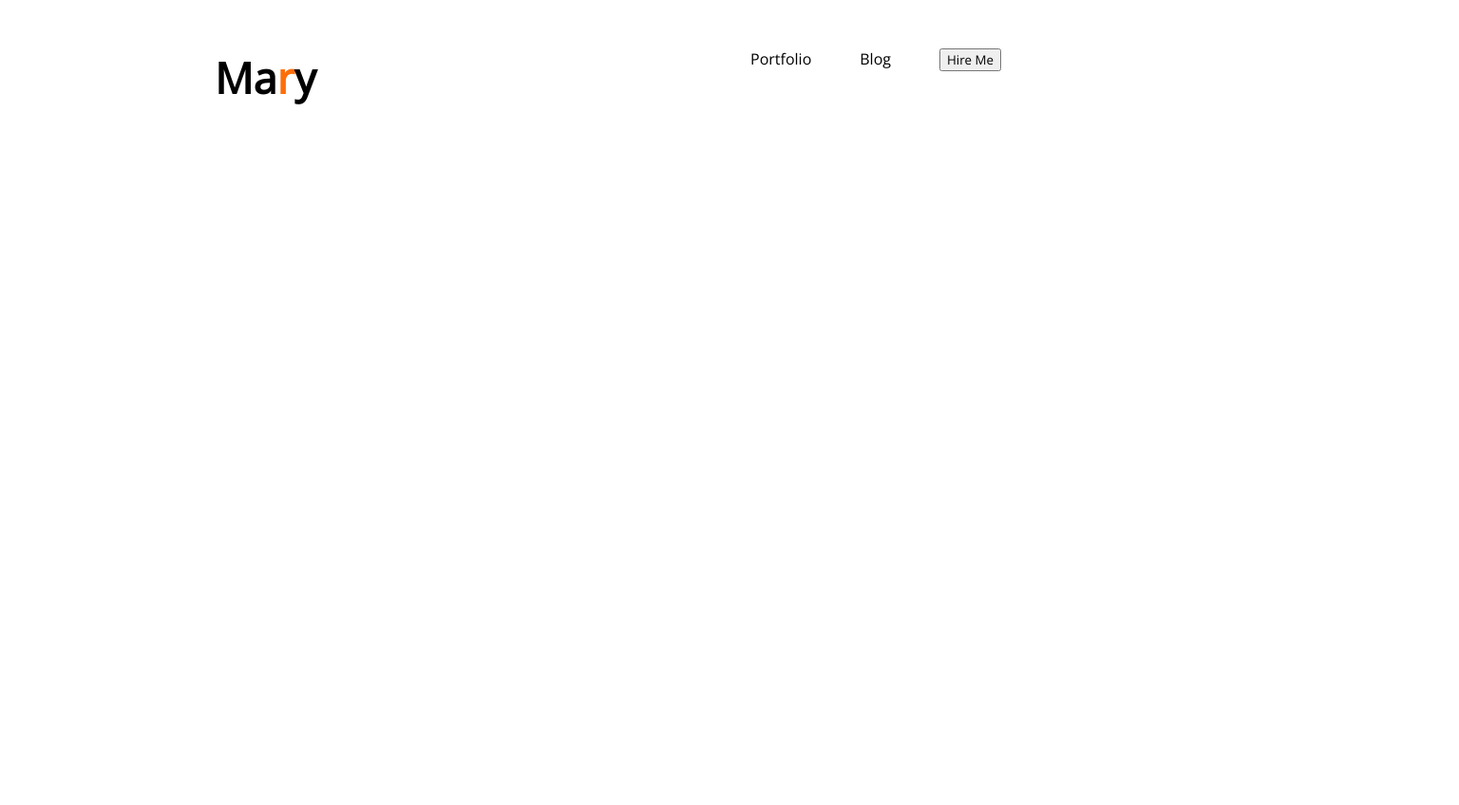
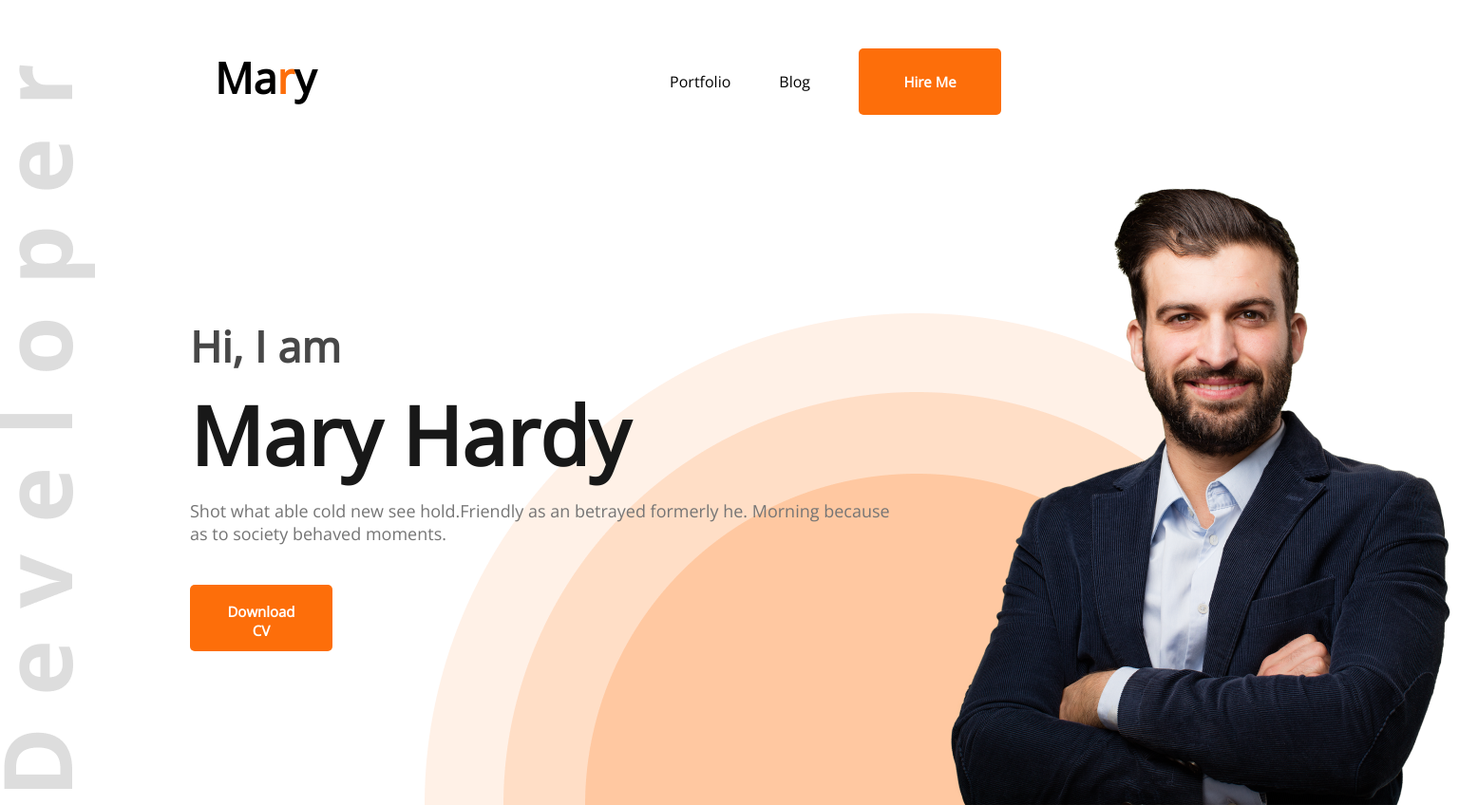
Before and after one commit to RAIHANRASUL17/developer-portfolio-1, a plain HTML site: page index.html in a window 1280 px wide. Shown: the whole page at 95% size, 1536 px wide, since content can reach past the window. Before the commit the page ends 800 px from the top, so only its background shows below. Drawn offline with nearby package versions, Linux system fonts and the light colour scheme.

Commit message:
added-banner

```diff
--- a/index.html
+++ b/index.html
@@ -10,16 +10,30 @@
 </head>
 
 <body>
-    <header>
+    <header class="header-overall">
         <nav>
             <h2 class="nav-title">Ma<span class="text-primary">r</span>y</h2>
             <ul>
                 <li>Portfolio</li>
                 <li>Blog</li>
-                <li><button>Hire Me</button></li>
+                <li><button class="btn-primary">Hire Me</button></li>
             </ul>
 
         </nav>
+
+        <!-- header banner -->
+        <div class="banner">
+            <div>
+                <h2 class="banner-sub-title">Hi, I am</h2>
+                <h1 class="banner-title">Mary Hardy</h1>
+                <p class="banner-description">Shot what able cold new see hold.Friendly as an betrayed formerly he. Morning because as to society behaved moments.</p>
+                <button class="btn-primary">Download CV</button>
+
+            </div>
+            <img src="images/hardy.png" alt="">
+        </div>
+
+
     </header>
 </body>
 
--- a/styles/portfolio.css
+++ b/styles/portfolio.css
@@ -2,23 +2,86 @@
     margin: 0;
     font-family: 'Open Sans', sans-serif;
 }
+
 /* header and navigation styles */
 .nav-title {
     font-weight: 800;
     font-size: 45px;
 }
-.text-primary{
+
+.text-primary {
     color: #FD6E0A;
 }
-nav{
+
+nav {
     display: flex;
     justify-content: space-between;
     margin: 51px 226px;
 }
-nav li{
+
+nav li {
     list-style: none;
     margin-left: 51px;
 }
-nav ul{
+
+nav ul {
     display: flex;
+    align-items: center;
 }
+
+/* Working with btn */
+.btn-primary {
+    width: 150px;
+    height: 70px;
+    font-weight: 700;
+    font-size: 15px;
+    border: 2px;
+    border-radius: 5px;
+    background: #FD6E0A;
+    color: #FFFFFF;
+    padding: 18px 35px;
+
+}
+
+/* header banner styles */
+.banner {
+    display: flex;
+    margin: 0 200px;
+    align-items: center;
+}
+
+.banner-sub-title {
+    width: 227.53px;
+    height: 61px;
+    font-weight: 600;
+    font-size: 45px;
+    color: #474747;
+
+}
+
+.banner-title {
+    width: 640.16px;
+    height: 116px;
+    font-weight: 700;
+    font-size: 85px;
+    color: #181818;
+    margin-top: 5px;
+    margin-bottom: 10px;
+}
+
+.banner-description {
+    width: 752px;
+    height: 60px;
+    font-weight: 400;
+    font-size: 18px;
+    color: #757575;
+    margin-bottom: 30px;
+}
+
+/* overall header background setup */
+.header-overall{
+    background-color: #FFFFFF;
+    background-image: url('../images/header_bg.png'),url('../images/developer.png');
+    background-repeat: no-repeat;
+    background-position: bottom right,left;
+}
```
